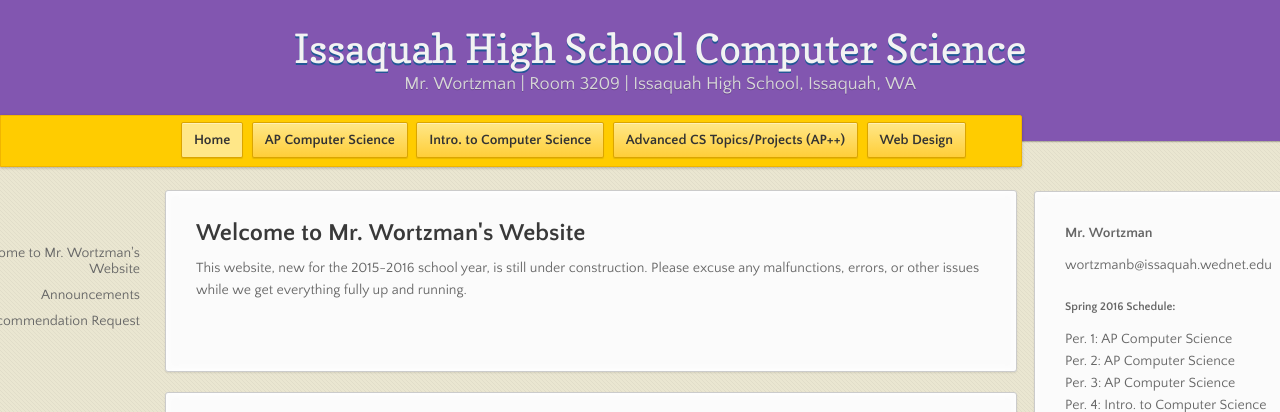
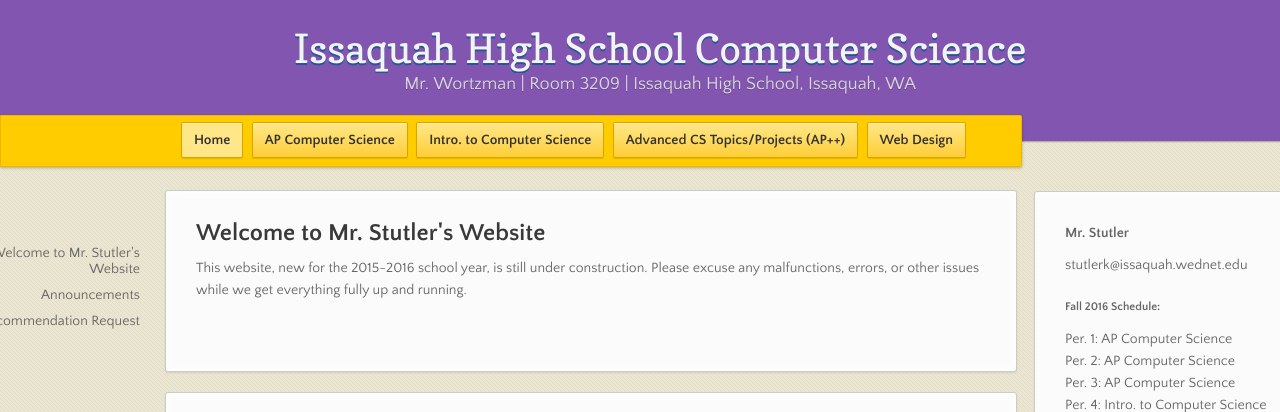
Before and after one commit to stutlerk/ihs-website, a Jekyll site: the page built from index.html, in a window 1280 px wide and 900 px high. Shown: the top 412 px of the window. Built offline with Jekyll 4.4.1, drawn with Linux system fonts in a browser that asks for light colours; nearby versions of some CDN libraries.

Commit message:
Update index.html

```diff
--- a/index.html
+++ b/index.html
@@ -9,13 +9,13 @@
 </nav>
 
 <section>
-    <h2>Welcome to Mr. Wortzman's Website</h2>
+    <h2>Welcome to Mr. Stutler's Website</h2>
     <p>This website, new for the 2015-2016 school year, is still under construction.  Please excuse any malfunctions, errors, or other issues while we get everything fully up and running.</p>
 
     <aside>
-      <h4>Mr. Wortzman</h4>
-      <p>wortzmanb@issaquah.wednet.edu</p>
-      <h5>Spring 2016 Schedule:</h5>
+      <h4>Mr. Stutler</h4>
+      <p>stutlerk@issaquah.wednet.edu</p>
+      <h5>Fall 2016 Schedule:</h5>
       <p>
       {% for course in site.data.courses %}
           Per. {{ course.period }}: {{ course.title }}<br />
```
